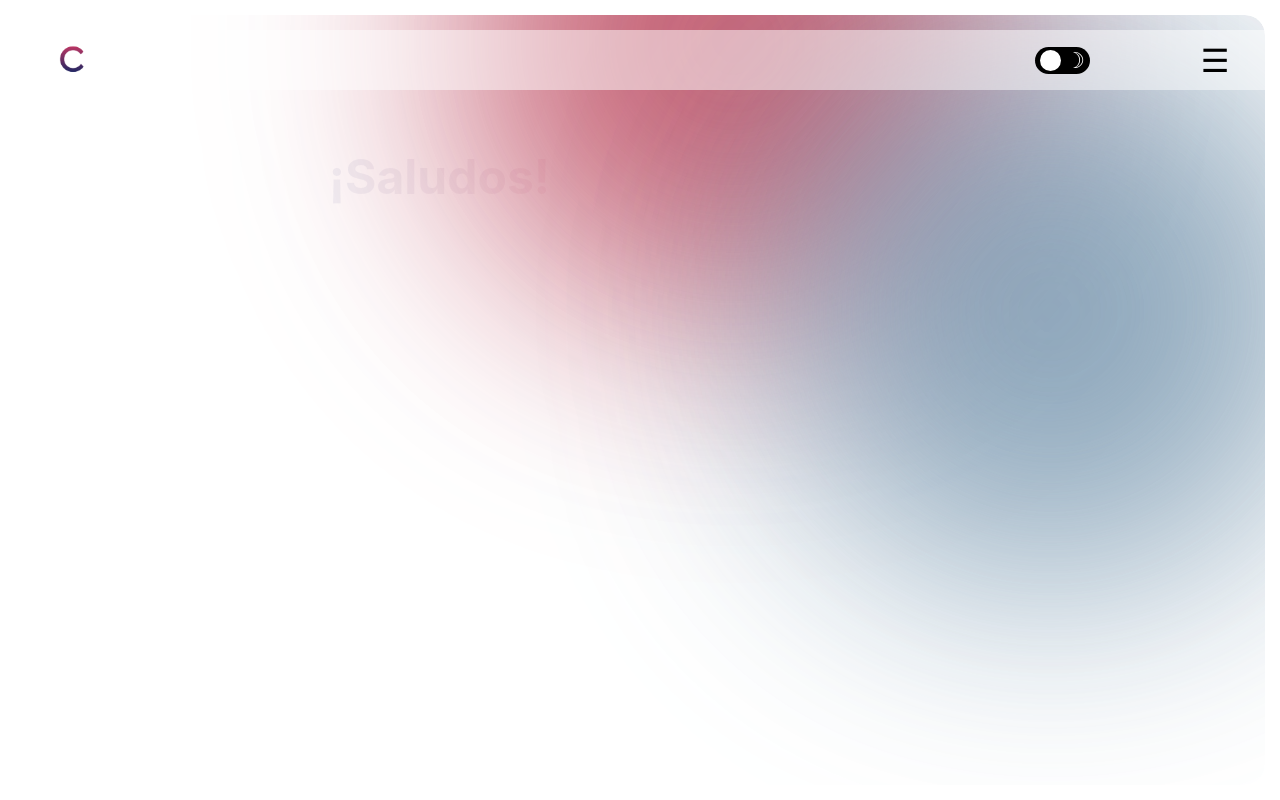
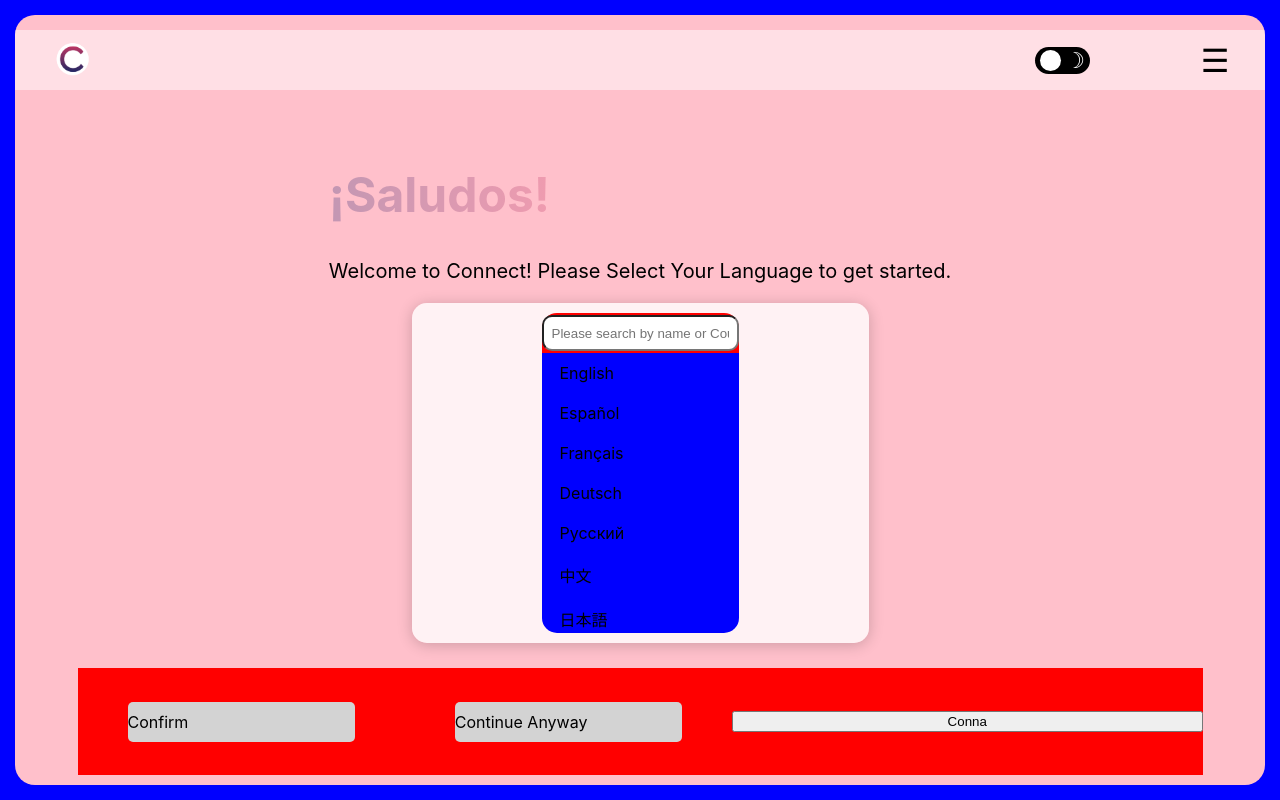
Before and after one commit to ZohebHasan/Connect, a React (Create React App) app in the folder client/: page /selectLanguagePage in a window 1280 px wide. Built offline with nearby package versions, Linux system fonts and the light colour scheme.

Commit message:
Select Language dropdown still not functional

```diff
--- a/client/src/components/componentsSelectLanguage/bodySelectLang.jsx
+++ b/client/src/components/componentsSelectLanguage/bodySelectLang.jsx
@@ -21,15 +21,13 @@ export default function Body({ isSidebarOpen, toggleSidebar , sidebarRef}) {
                         </p>
                     </div>
                 </div>
-                <div className = "dropDownAndButtonsContainer">
-                    <LanguagesDropDown />
-                    <div className = "selectLangBtns">
-                            <Link to="#">Confirm</Link>
-                            <Link to="#">I prefer not to answer</Link>
-                            <button>Conna</button>
-                    </div>
+
+                <LanguagesDropDown />
+                <div className = "selectLangBtns">
+                    <Link to="#" className = "confirmBtn">Confirm</Link>
+                    <Link to="#" className = "declineBtn">Continue Anyway</Link>
+                    <button className = "connaBtn">Conna</button>
                 </div>
-
             </div>
         </>
     );
--- a/client/src/components/componentsSelectLanguage/smallComponents/languagesDropdown.jsx
+++ b/client/src/components/componentsSelectLanguage/smallComponents/languagesDropdown.jsx
@@ -23,7 +23,7 @@ export default function LanguagesDropDown() {
 
     return (
         <>
-        <div className = "dropDown">
+        <div className = "dropDownContainer">
              <div className = "searchBoxContainer">
                 <input
                         type="text"
@@ -34,8 +34,7 @@ export default function LanguagesDropDown() {
                 />
             </div>
 
-            <div className="dropdown-container">
-
+            <div className="languageListContainer">
                 {filteredLanguages.map(lang => (
                     <div key={lang.code} className="dropdown-item">
                         {lang.name}
--- a/client/src/pages/selectLanguagePage.js
+++ b/client/src/pages/selectLanguagePage.js
@@ -41,7 +41,7 @@ const SelectLanguagePage = () => {
 
     return (
         <div className="selectLanguagePageContainer">
-            <BackgroundAnimation />
+            {/* <BackgroundAnimation /> */}
             <Header
                 toggleSidebar={toggleSidebar}
                 isSidebarOpen={isSidebarOpen}
--- a/client/src/stylesheets/App.css
+++ b/client/src/stylesheets/App.css
@@ -11,7 +11,7 @@ body {
 
 body:not(.dark-mode) {
   background-color: white;
-  /* background-color: blue;  */
+  background-color: blue;
   color: black;
 }
 
@@ -40,7 +40,7 @@ p, a{
   align-items: center;
   position:relative;
   overflow: auto;
-  /* background-color: pink; */
+  background-color: pink;
 }
 
 .selectLanguagePageContainer .selectLanguageBackground {
--- a/client/src/stylesheets/selectLanguagePage/selectLanguageBody.css
+++ b/client/src/stylesheets/selectLanguagePage/selectLanguageBody.css
@@ -2,19 +2,42 @@
   display: flex;
   flex-direction: column;
   align-items: center;
-  width: 100%;
   min-height: 80vh;
+  z-index: 1;
+  padding:10px;
+  min-height: 80vh;
+  width: 90%;
 }
 
  .greetingsDropDownTextContainer{
     flex:1;
     display:flex;
     flex-direction: column;
-    /* margin-left: 30%; */
     margin-top: 2%;
+    padding: 10px;
+
 
  }
 
+
+.dropDownContainer {
+  flex:3;
+  display:flex;
+  flex-direction: column;
+  border-radius: 15px;
+  background-color: rgba(255, 255, 255, 0.8);
+  box-shadow: 0 2px 15px rgba(0, 0, 0, 0.2);
+  display: flex;
+  flex-direction: column;
+  margin: 10px 50px 10px 50px;
+  padding:10px 130px 10px 130px;
+  height: 10%;
+  /* width: 33%; */
+  /* min-width: 33%; */
+
+
+
+}
 
  .greetingMessage {
   flex: 0 0 auto;
@@ -42,25 +65,14 @@
 
 }
 
-.dropDownAndButtonsContainer{
-  flex:3;
-  display:flex;
-  flex-direction: column;
-  margin-top: -1%;
-  align-items: center;
-  width: 33%;
-  padding: 15px;
-  /* margin-left: 3%; */
-  padding-left: 4%;
 
-}
-@media (max-width: 1200px) {
+/* @media (max-width: 1200px) {
   .dropDownAndButtonsContainer {
     width: 44%;
     padding: 20px;
   }
 
-  .dropDown, .searchBoxContainer, .dropdown-container {
+  .dropDown, .searchBoxContainer, .languageListContainer {
     width: 100%;
   }
 
@@ -79,31 +91,20 @@
     margin-left: 4%;
     font-size: 2em;
   }
-}
+} */
 
-.dropDown {
-  flex: 5;
-  background-color: rgba(255, 255, 255, 0.8);
-  box-shadow: 0 2px 15px rgba(0, 0, 0, 0.2);
-  width: 100%;
-  height: 20%;
-  border-radius: 15px;
-  display: flex;
-  flex-direction: column;
-  align-items: center;
-  padding: 0px 12px 0px 12px;
 
-}
 
 .searchBoxContainer {
+  align-self: flex-start;
   flex: 1;
   border-top-right-radius: 15px;
   border-top-left-radius: 15px;
   width: 100%;
-  padding: 10px 10px 5px 10px;
-  displaY:flex;
+  /* padding: 10px 150px 5px 150px; */
+  display:flex;
   align-items: center;
-
+  background-color: red;
 }
 
 .search-box {
@@ -115,30 +116,30 @@
 
 }
 
-.dropdown-container {
+.languageListContainer {
+  align-self: flex-start;
   flex: 7;
+  /* flex-grow: 1; */
   width: 100%;
   overflow-y: auto;
   border-bottom-right-radius: 15px;
   border-bottom-left-radius: 15px;
-  padding: 0px 10px 10px 10px;
+  /* padding: 0px 10px 10px 10px; */
+  background-color: blue;
 }
 
 
 
-.selectLangBtns{
-  flex:1;
-}
 
-.dropdown-container::-webkit-scrollbar {
+.languageListContainer::-webkit-scrollbar {
     width: 5px;
 }
 
-.dropdown-container::-webkit-scrollbar-thumb {
+.languageListContainer::-webkit-scrollbar-thumb {
     background-color: transparent;
 }
 
-.dropdown-container:hover::-webkit-scrollbar-thumb {
+.languageListContainer:hover::-webkit-scrollbar-thumb {
     background-color: darkgrey;
 }
 
@@ -150,3 +151,50 @@
 .dropdown-item:hover {
     background-color: #f0f0f0;
 }
+
+.selectLangBtns{
+  margin-top: 15px;
+  flex:1;
+  background-color: red;
+  width: 100%;
+  display: flex;
+  flex-direction: row;
+  align-items: center;
+}
+
+.confirmBtn {
+  flex: 2;
+  padding: 10px 0px;
+  margin: 0px 50px;
+}
+
+.declineBtn {
+  flex:2;
+  padding: 10px 0px;
+  margin: 0px 50px;
+}
+.connaBtn{
+  flex: 4;
+
+
+}
+
+.confirmBtn , .declineBtn{
+
+  background-color: lightgrey;
+  text-decoration: none;
+  border-radius: 5px;
+  color: black;
+  transition: background-color 0.3s ease, box-shadow 0.2s ease, transform 0.1s ease;
+}
+
+.confirmBtn:hover , .declineBtn:hover {
+  background-color: rgb(130, 127, 127);
+  box-shadow: 0 2px 5px rgba(0,0,0,0.2);
+
+}
+
+.confirmBtn:active , .declineBtn:active{
+  background-color: rgb(84, 84, 84);
+  transform: translateY(2px);
+}
```
